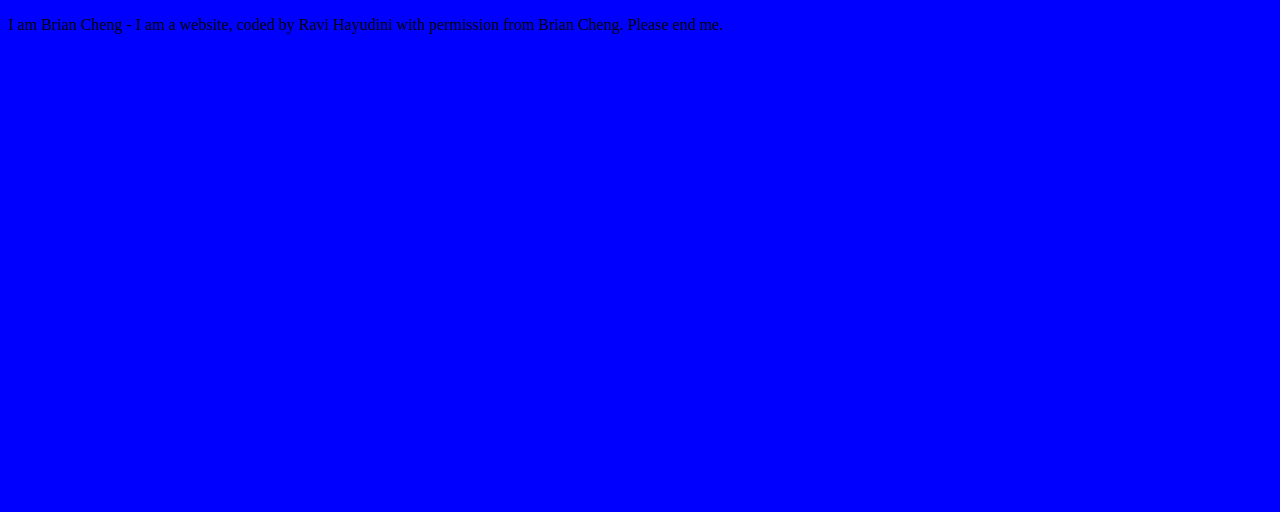
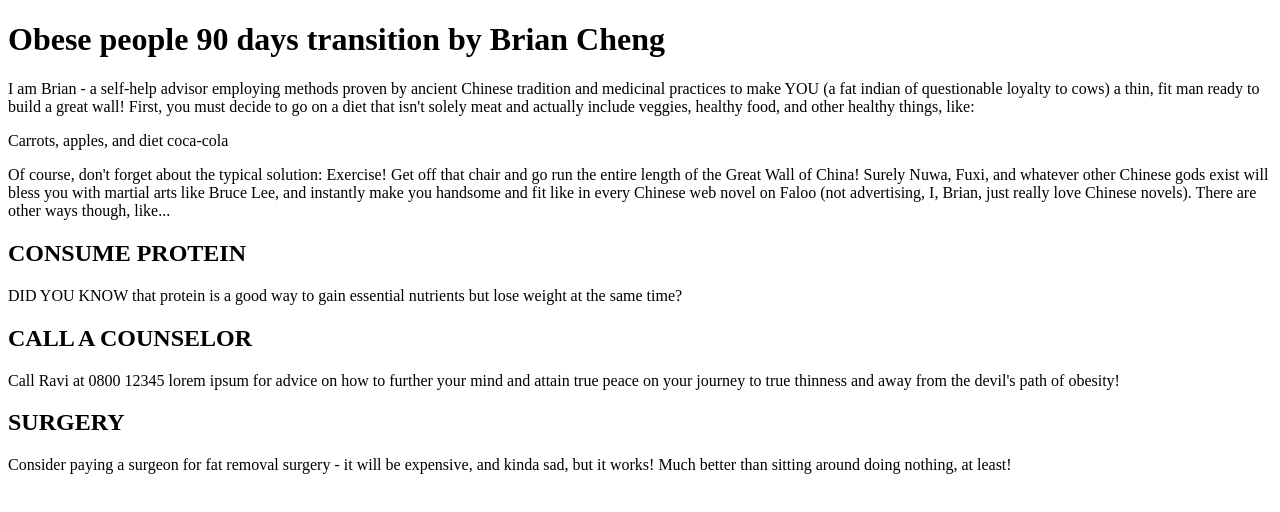
Before and after one commit to briancheng2024/My-L2DTE-Website, a plain HTML site: page index.html in a window 1280 px wide. Drawn offline with Linux system fonts and the light colour scheme; files that its build step writes are made by us from their sources.

Commit message:
Version 1
Rough outline of the site of Troy's fat burning fitness program site

```diff
--- a/index.html
+++ b/index.html
@@ -8,6 +8,15 @@
 
 <body>
 
-<p>I am Brian Cheng - I am a website, coded by Ravi Hayudini with permission from Brian Cheng. Please end me.</p>
+<h1>Obese people 90 days transition by Brian Cheng</h1>
+<p>I am Brian - a self-help advisor employing methods proven by ancient Chinese tradition and medicinal practices to make YOU (a fat indian of questionable loyalty to cows) a thin, fit man ready to build a great wall! First, you must decide to go on a diet that isn't solely meat and actually include veggies, healthy food, and other healthy things, like:</p>
+<p>Carrots, apples, and diet coca-cola</p>
+<p>Of course, don't forget about the typical solution: Exercise! Get off that chair and go run the entire length of the Great Wall of China! Surely Nuwa, Fuxi, and whatever other Chinese gods exist will bless you with martial arts like Bruce Lee, and instantly make you handsome and fit like in every Chinese web novel on Faloo (not advertising, I, Brian, just really love Chinese novels). There are other ways though, like...</p>
+<h2>CONSUME PROTEIN</h2>
+<p>DID YOU KNOW that protein is a good way to gain essential nutrients but lose weight at the same time?</p>
+<h2>CALL A COUNSELOR</h2>
+<p>Call Ravi at 0800 12345 lorem ipsum for advice on how to further your mind and attain true peace on your journey to true thinness and away from the devil's path of obesity!</p>
+<h2>SURGERY</h2>
+<p>Consider paying a surgeon for fat removal surgery - it will be expensive, and kinda sad, but it works! Much better than sitting around doing nothing, at least!</p>
 
 </body>
--- a/style.css
+++ b/style.css
@@ -1,3 +1,3 @@
 body {
-	background-color: blue;
+	background-color: white;
 }
```
